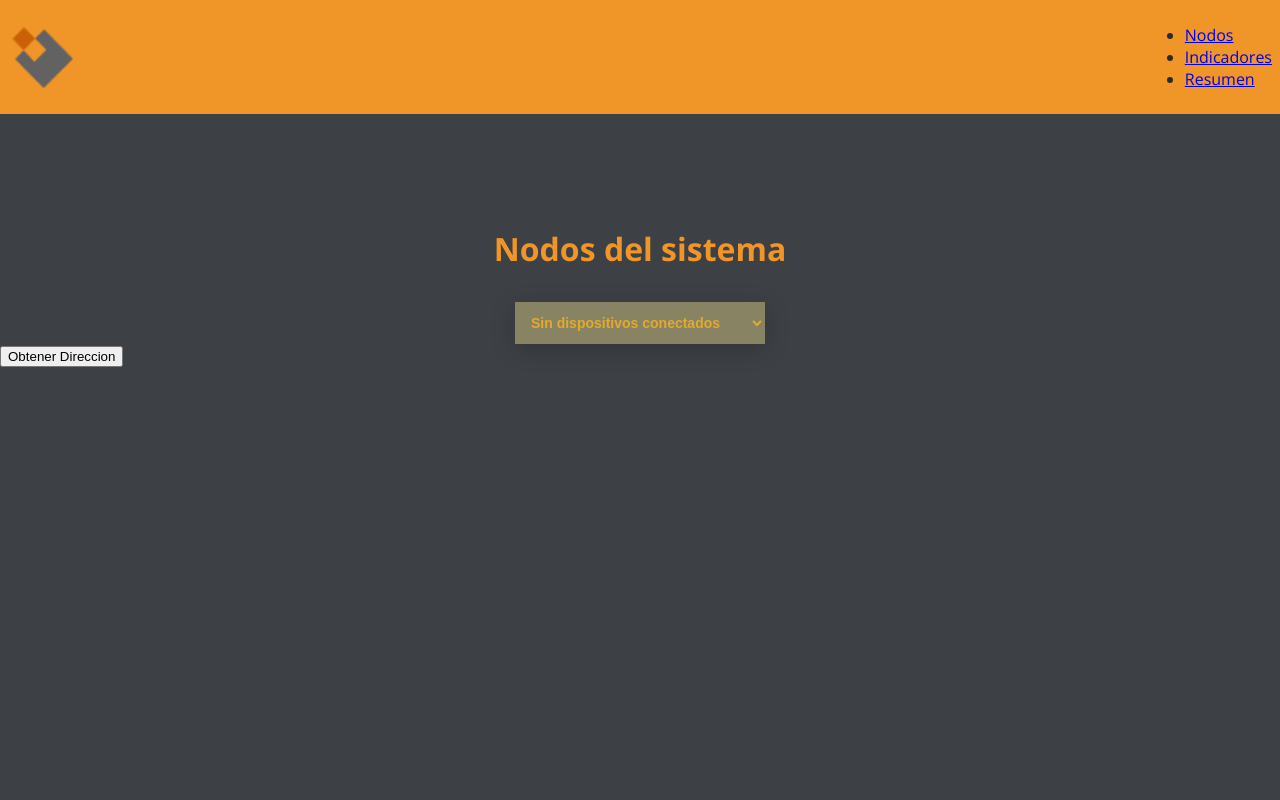
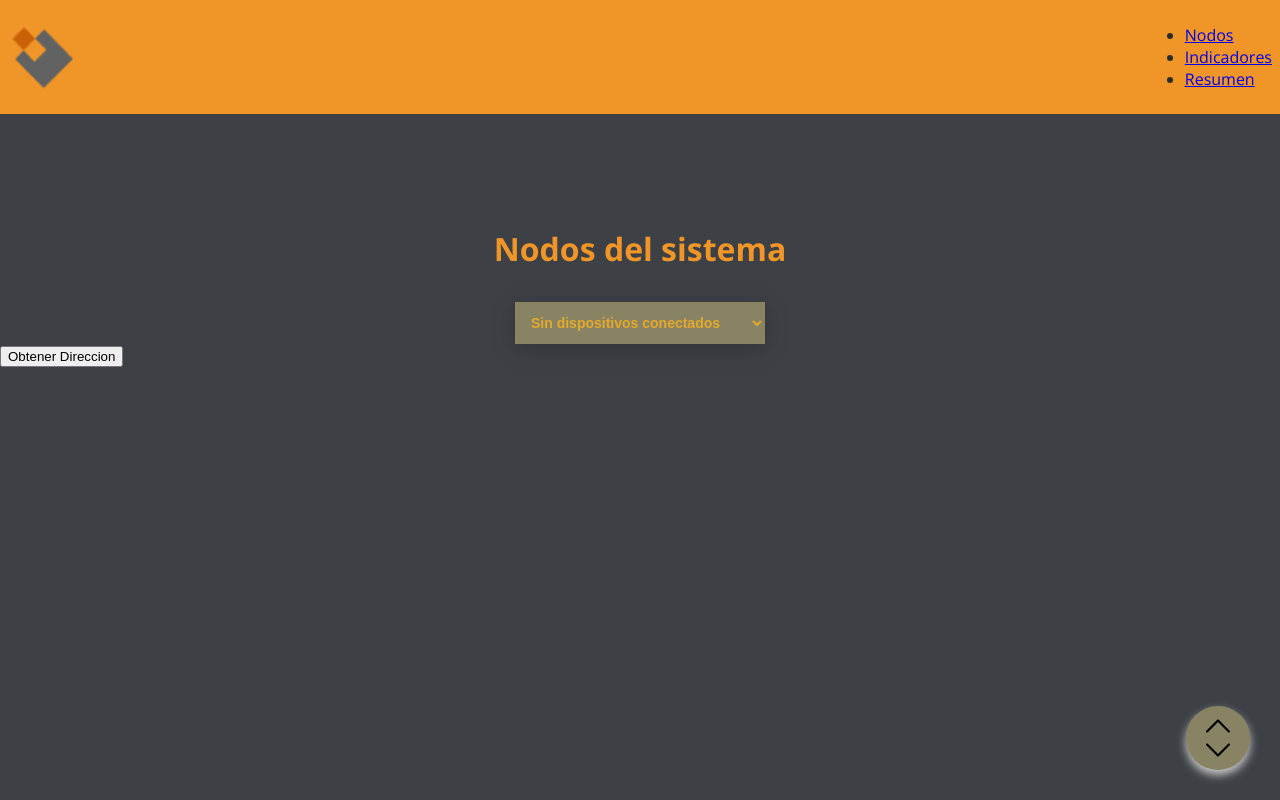
Before and after one commit to Marcosvnzla/interfaz-isolse, a React (Create React App) app: page / in a window 1280 px wide. Built offline with nearby package versions, Linux system fonts and the light colour scheme; no server answers; the database is empty.

Commit message:
rendered toggle button

```diff
--- a/src/UI/ToggleBtn/ToggleBtn.js
+++ b/src/UI/ToggleBtn/ToggleBtn.js
@@ -1,14 +1,15 @@
 import React from 'react';
 import styles from './ToggleBtn.module.css';
+import arrowUp from '../../assets/images/arrow-up.svg';
 
 const ToggleBtn = () => {
   return (
     <div className={styles.ToggleBtn}>
       <div>
-        <img alt=""></img>
+        <img src={arrowUp} alt="arrow"></img>
       </div>
       <div>
-        <img alt=""></img>
+        <img className={styles.rotated} src={arrowUp} alt="arrow"></img>
       </div>
     </div>
   );
--- a/src/UI/ToggleBtn/ToggleBtn.module.css
+++ b/src/UI/ToggleBtn/ToggleBtn.module.css
@@ -1,13 +1,32 @@
 .ToggleBtn {
-  width: 128px;
-  height: 128px;
+  position: fixed;
+  bottom: 30px;
+  right: 30px;
+  display: flex;
+  flex-direction: column;
+  justify-content: center;
+  align-items: center;
+  width: 64px;
+  height: 64px;
   padding: 8px;
   background-color: var(--tile);
   border-radius: 50%;
   box-shadow: 0 5px 10px #ccc;
 }
 
-.ToggleBtn img {
+.ToggleBtn div {
+  display: flex;
+  justify-content: center;
+  align-items: center;
   width: 50%;
   height: 50%;
 }
+
+.ToggleBtn img {
+  width: 100%;
+  height: 100%;
+}
+
+.ToggleBtn .rotated {
+  transform: rotate(180deg);
+}
--- a/src/components/Layout/Layout.js
+++ b/src/components/Layout/Layout.js
@@ -1,11 +1,12 @@
 import React, { Fragment } from 'react';
-
 import Toolbar from '../../UI/Toolbar/Toolbar';
+import ToggleBtn from '../../UI/ToggleBtn/ToggleBtn';
 
 const Layout = (props) => (
   <Fragment>
     <Toolbar />
     {props.children}
+    <ToggleBtn />
   </Fragment>
 );
 
```
Also changed, not shown: src/assets/images/arrow-up.svg (added).
